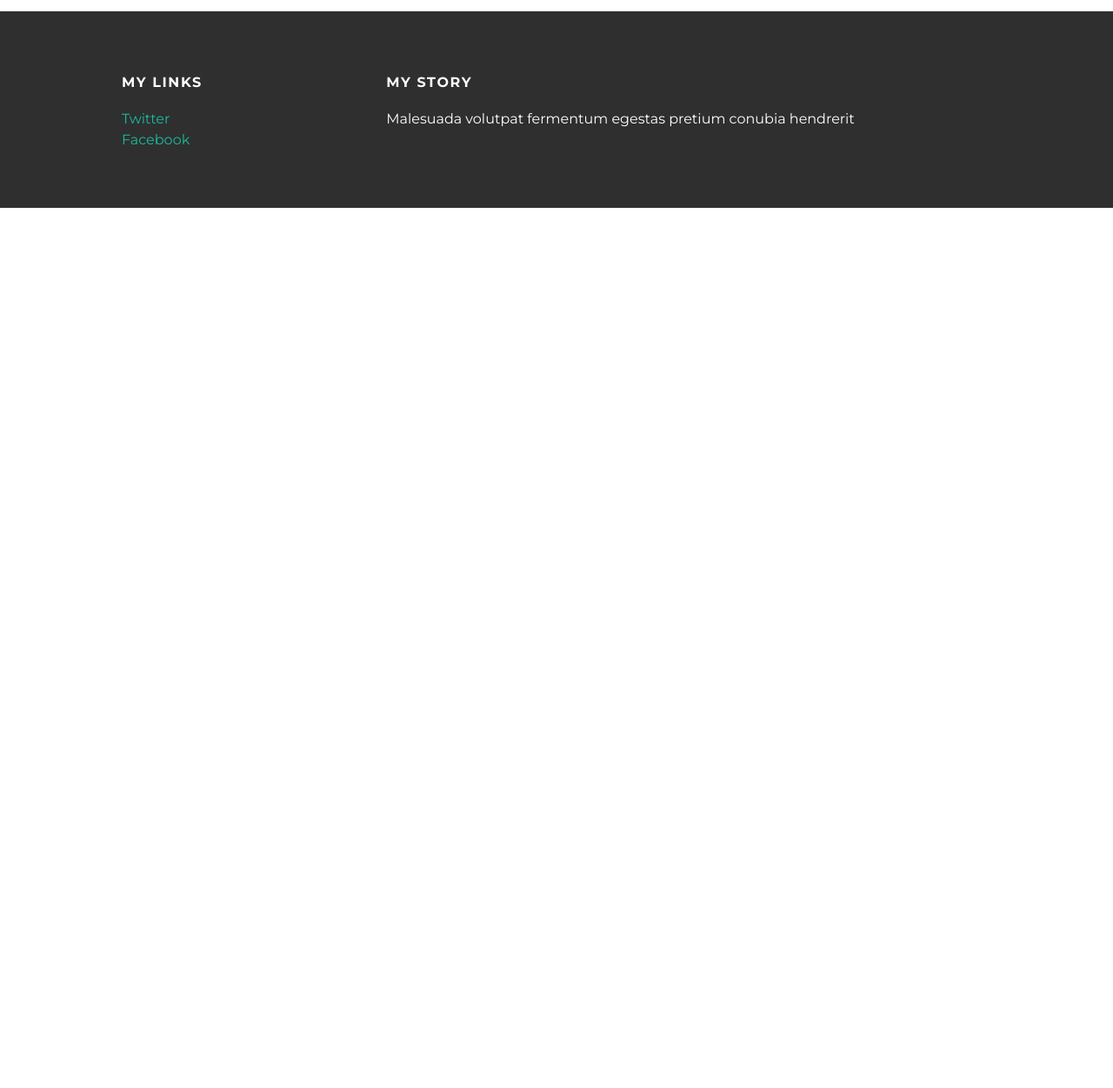
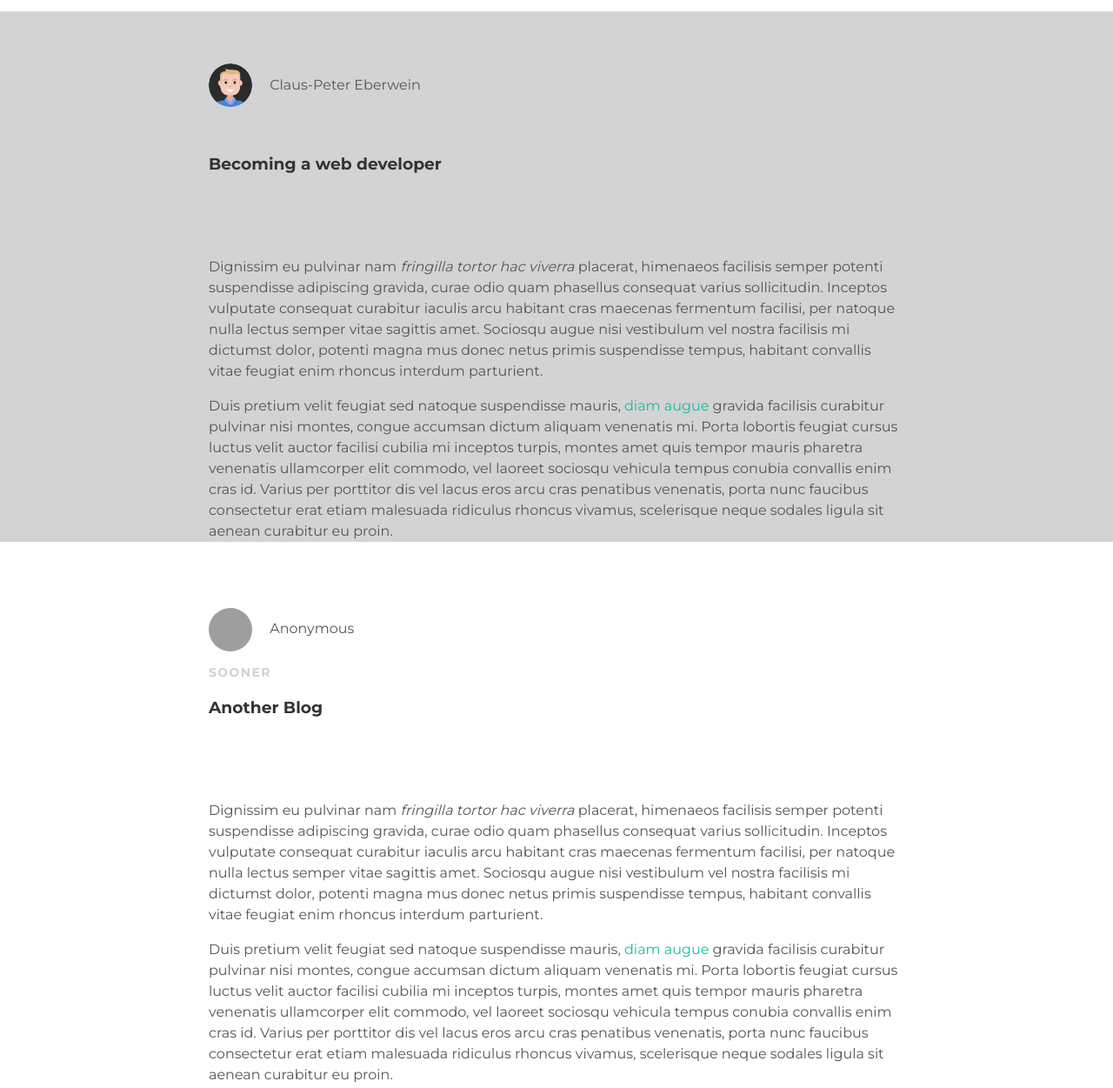
Before and after one commit to cpeberwein/cpeberwein.github.io, a plain HTML site: page index.html in a window 1280 px wide. Shown: the part 2013-3264 px from the top of the page at 87% size. Before the commit the page ends 2252 px from the top, so only its background shows below. Drawn offline with Linux system fonts and the light colour scheme; grey boxes are pictures that could not be loaded.

Commit message:
Update index.html
two more blogs

```diff
--- a/index.html
+++ b/index.html
@@ -60,6 +60,36 @@
                 </div>
             </div>
 
+                        <div class="container zebra">
+                <div class="post">
+                    <div class="post-author">
+                        <img src="cp_avatar.png">
+                        <span>Claus-Peter Eberwein</span>
+                    </div>
+                    <p class="post-date">Yesterday</p>
+                    <h3 class="post-title">Becoming a web developer</h3>
+                </div>
+                <div class="post-content">
+                    <p>Dignissim eu pulvinar nam <em>fringilla tortor hac viverra</em> placerat, himenaeos facilisis semper potenti suspendisse adipiscing gravida, curae odio quam phasellus consequat varius sollicitudin. Inceptos vulputate consequat curabitur iaculis arcu habitant cras maecenas fermentum facilisi, per natoque nulla lectus semper vitae sagittis amet. Sociosqu augue nisi vestibulum vel nostra facilisis mi dictumst dolor, potenti magna mus donec netus primis suspendisse tempus, habitant convallis vitae feugiat enim rhoncus interdum parturient.</p>
+                    <p>Duis pretium velit feugiat sed natoque suspendisse mauris, <a href="https://www.eventpeppers.com/de/cpeberwein">diam augue</a> gravida facilisis curabitur pulvinar nisi montes, congue accumsan dictum aliquam venenatis mi. Porta lobortis feugiat cursus luctus velit auctor facilisi cubilia mi inceptos turpis, montes amet quis tempor mauris pharetra venenatis ullamcorper elit commodo, vel laoreet sociosqu vehicula tempus conubia convallis enim cras id. Varius per porttitor dis vel lacus eros arcu cras penatibus venenatis, porta nunc faucibus consectetur erat etiam malesuada ridiculus rhoncus vivamus, scelerisque neque sodales ligula sit aenean curabitur eu proin.</p>
+                </div>
+            </div>
+
+            <div class="container zebra">
+                <div class="post">
+                    <div class="post-author">
+                        <img src="profilepic.jpeg">
+                        <span>Anonymous</span>
+                    </div>
+                    <p class="post-date">Sooner</p>
+                    <h3 class="post-title">Another Blog</h3>
+                </div>
+                <div class="post-content">
+                    <p>Dignissim eu pulvinar nam <em>fringilla tortor hac viverra</em> placerat, himenaeos facilisis semper potenti suspendisse adipiscing gravida, curae odio quam phasellus consequat varius sollicitudin. Inceptos vulputate consequat curabitur iaculis arcu habitant cras maecenas fermentum facilisi, per natoque nulla lectus semper vitae sagittis amet. Sociosqu augue nisi vestibulum vel nostra facilisis mi dictumst dolor, potenti magna mus donec netus primis suspendisse tempus, habitant convallis vitae feugiat enim rhoncus interdum parturient.</p>
+                    <p>Duis pretium velit feugiat sed natoque suspendisse mauris, <a href="https://www.eventpeppers.com/de/cpeberwein">diam augue</a> gravida facilisis curabitur pulvinar nisi montes, congue accumsan dictum aliquam venenatis mi. Porta lobortis feugiat cursus luctus velit auctor facilisi cubilia mi inceptos turpis, montes amet quis tempor mauris pharetra venenatis ullamcorper elit commodo, vel laoreet sociosqu vehicula tempus conubia convallis enim cras id. Varius per porttitor dis vel lacus eros arcu cras penatibus venenatis, porta nunc faucibus consectetur erat etiam malesuada ridiculus rhoncus vivamus, scelerisque neque sodales ligula sit aenean curabitur eu proin.</p>
+                </div>
+            </div>
+
         </div>
         <div id="footer">
             <div class="container">
```
